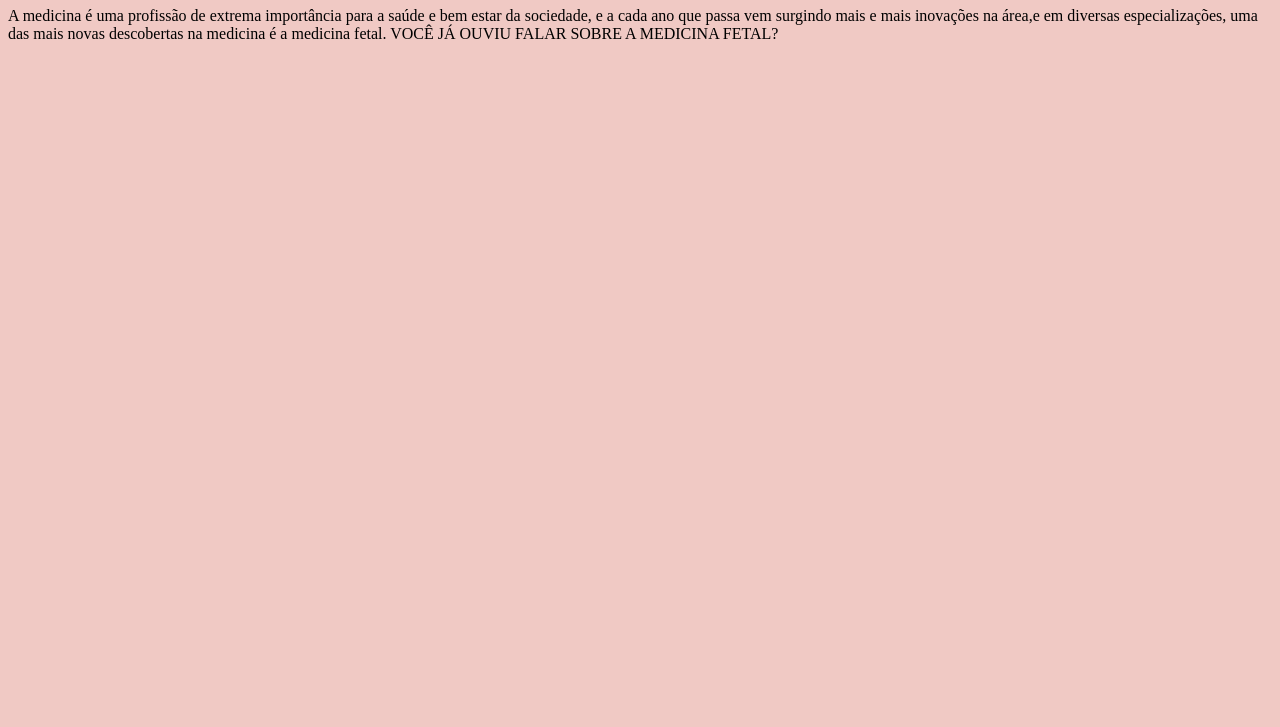
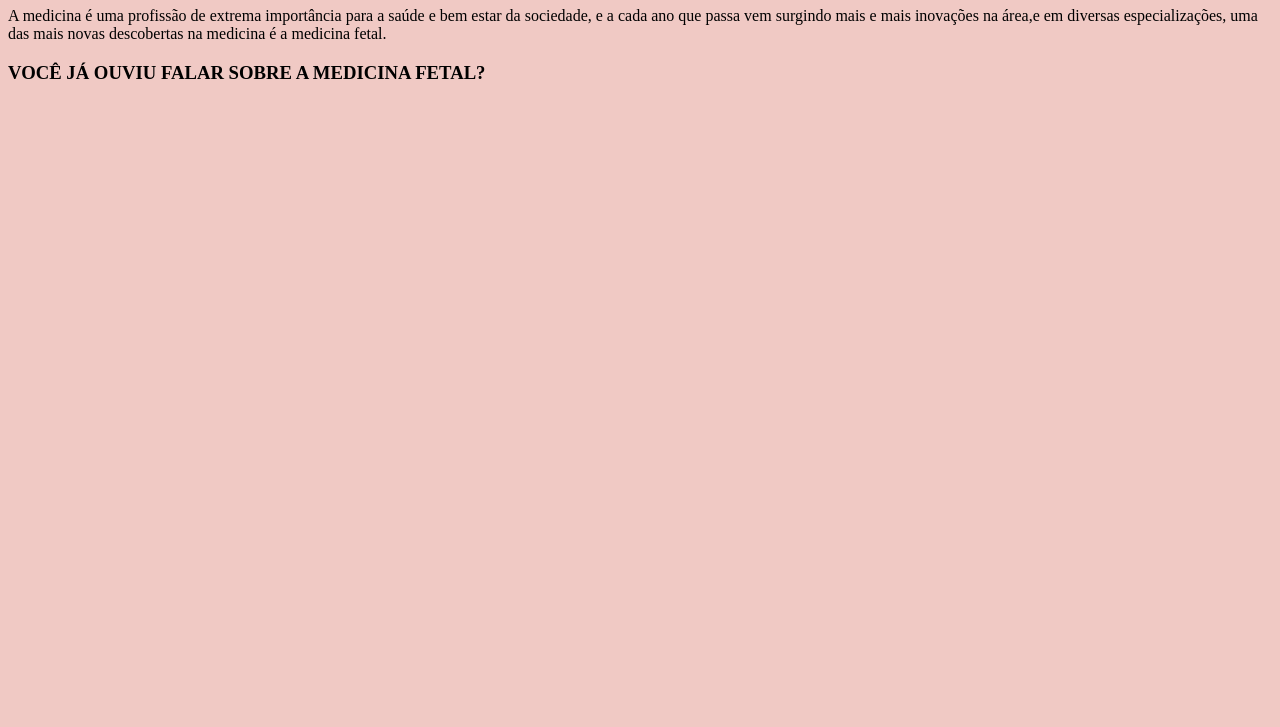
Before and after one commit to juliabeatris/Julia-linda-e-corinthiana, a plain HTML site: page index.html in a window 1280 px wide. Shown: the part 73-800 px from the top of the page. Drawn offline with Linux system fonts and the light colour scheme.

Commit message:
Update index.html

```diff
--- a/index.html
+++ b/index.html
@@ -9,7 +9,7 @@
 <body>
   <h1>MEDICINA FETAL E A SUA IMPORTÂNCIA.</h1>
     <P>A medicina é uma profissão de extrema importância para a saúde e bem estar da sociedade, e a cada ano que passa vem surgindo mais e mais inovações na área,e em diversas especializações, uma das mais novas descobertas na medicina é a medicina fetal.
-
-    VOCÊ JÁ OUVIU FALAR SOBRE A MEDICINA FETAL?</P>
+    </P>
+    <h3>VOCÊ JÁ OUVIU FALAR SOBRE A MEDICINA FETAL?</h3>
 </body>
 </html>
```
